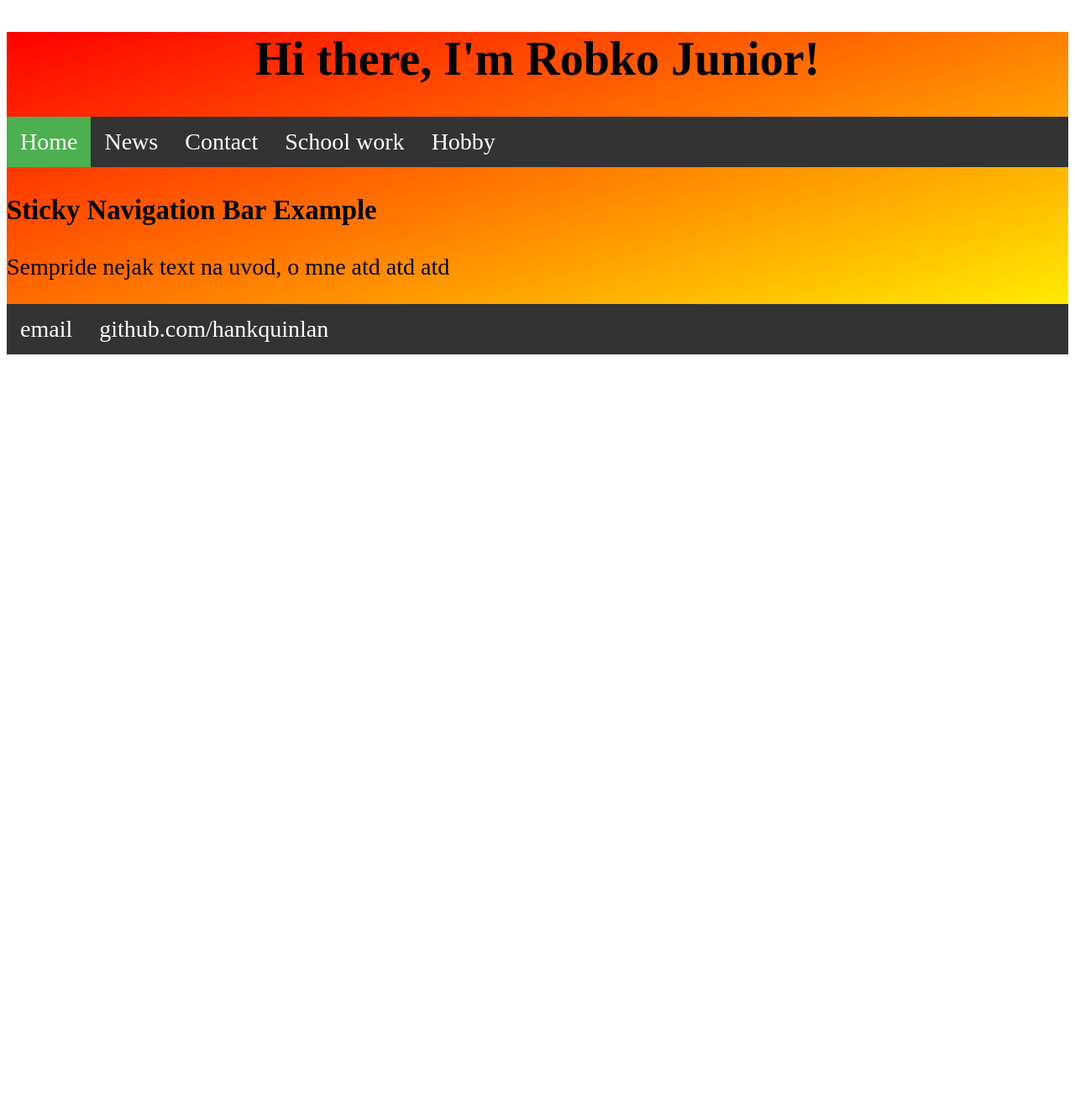
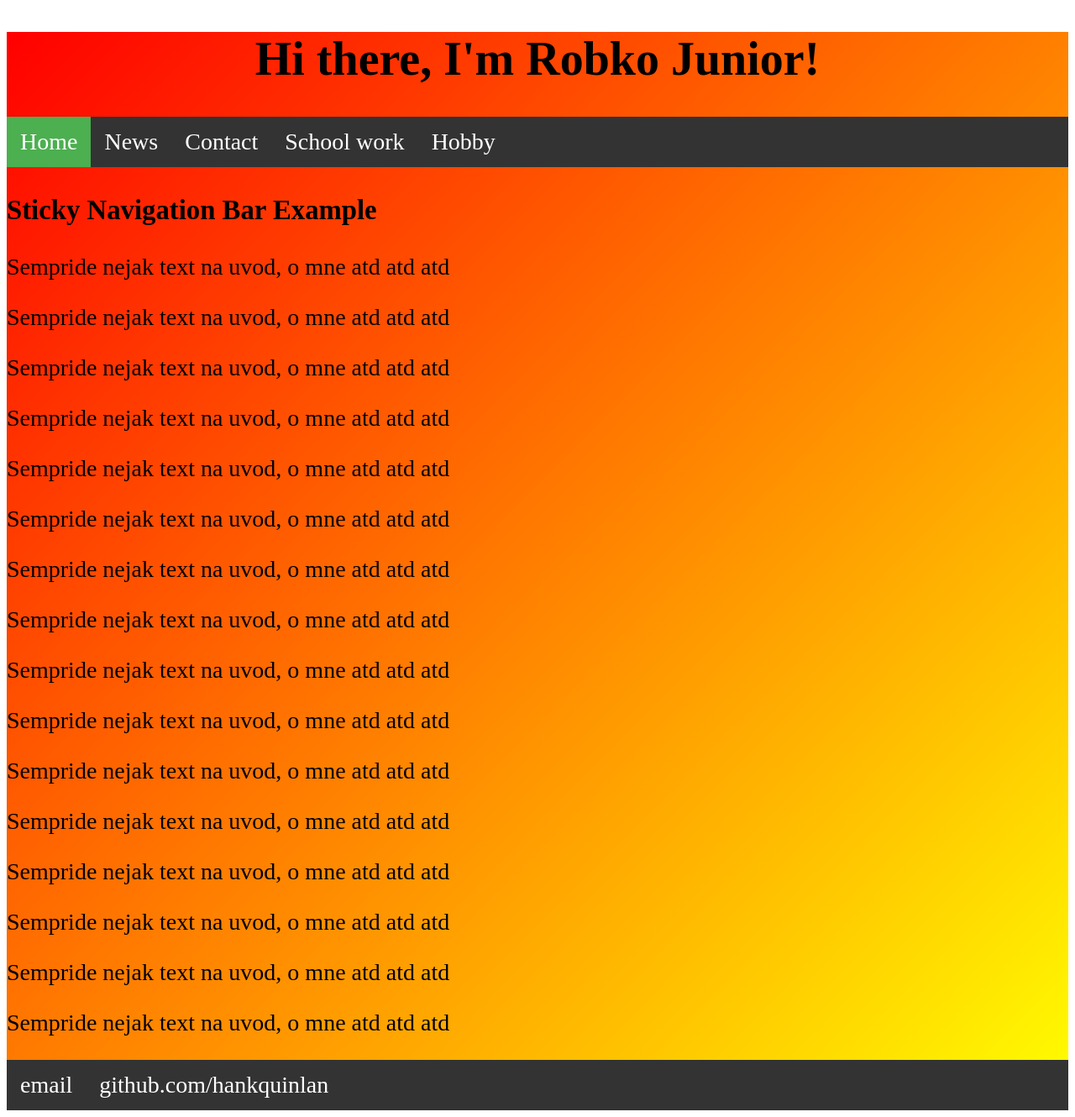
Before and after one commit to swexo/swexo.github.io, a Jekyll site: the page built from index.html, in a window 1280 px wide and 1330 px high. Shown: the whole window at 84% size. Built offline with Jekyll 4.4.1, drawn with Linux system fonts in a browser that asks for light colours.

Commit message:
Update skuska.html

```diff
--- a/_layouts/skuska.html
+++ b/_layouts/skuska.html
@@ -22,6 +22,21 @@
 
 <h3>Sticky Navigation Bar Example</h3>
 <p>Sempride nejak text na uvod, o mne atd atd atd </p>
+	<p>Sempride nejak text na uvod, o mne atd atd atd </p>
+	<p>Sempride nejak text na uvod, o mne atd atd atd </p>
+	<p>Sempride nejak text na uvod, o mne atd atd atd </p>
+	<p>Sempride nejak text na uvod, o mne atd atd atd </p>
+	<p>Sempride nejak text na uvod, o mne atd atd atd </p>
+	<p>Sempride nejak text na uvod, o mne atd atd atd </p>
+	<p>Sempride nejak text na uvod, o mne atd atd atd </p>
+	<p>Sempride nejak text na uvod, o mne atd atd atd </p>
+	<p>Sempride nejak text na uvod, o mne atd atd atd </p>
+	<p>Sempride nejak text na uvod, o mne atd atd atd </p>
+	<p>Sempride nejak text na uvod, o mne atd atd atd </p>
+	<p>Sempride nejak text na uvod, o mne atd atd atd </p>
+	<p>Sempride nejak text na uvod, o mne atd atd atd </p>
+	<p>Sempride nejak text na uvod, o mne atd atd atd </p>
+	<p>Sempride nejak text na uvod, o mne atd atd atd </p>
 
 <footer>
   <ul>
```
